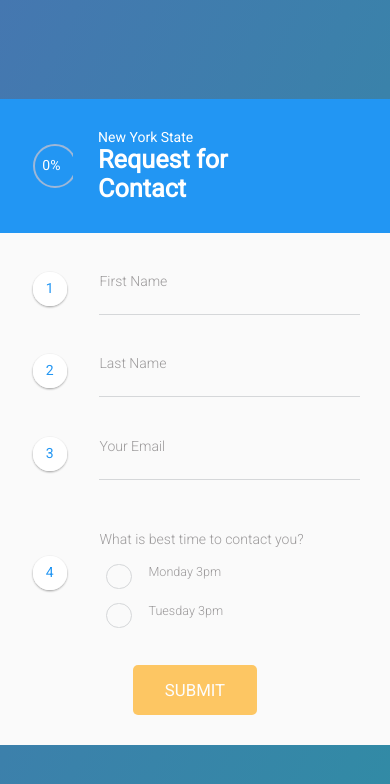
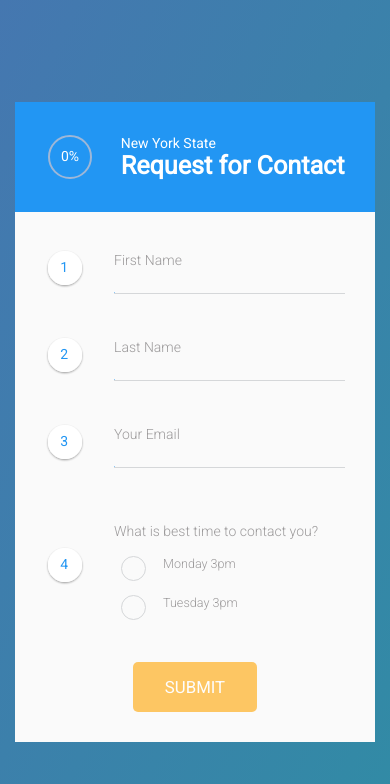
Before and after one commit to JelenaStrbac/UI-contact-form, a React (Create React App) app: page / in a window 390 px wide. Shown: the top 784 px of the page. Built offline with nearby package versions, Linux system fonts and the light colour scheme.

Commit message:
[fix]: bug fix for anim. timing  and media query

```diff
--- a/src/App.css
+++ b/src/App.css
@@ -3,3 +3,9 @@
   width: 100%;
   box-sizing: border-box;
 }
+
+@media only screen and (max-width: 480px) {
+  .App {
+    height: 100%;
+  }
+}
--- a/src/components/Header/Header.css
+++ b/src/components/Header/Header.css
@@ -15,3 +15,10 @@
 .Header {
   margin-left: 1.8rem;
 }
+
+
+@media only screen and (max-width: 480px) {
+  .Header_root {
+    padding-right: 30px;
+  }
+}
--- a/src/components/MainForm/Circle/Circle.css
+++ b/src/components/MainForm/Circle/Circle.css
@@ -12,7 +12,7 @@
 .CheckmarkSvg__circle {
   transform-origin: center;
   stroke-miterlimit: 10;
-  animation: strokeCirc 1.8s linear both;
+  animation: strokeCirc 1.4s linear both;
 }
 
 /* strik */
@@ -21,7 +21,7 @@
   stroke-dasharray: 38;
   stroke-dashoffset: 38;
   animation: stroke 0.8s cubic-bezier(0.65, 0, 0.45, 1) 1.4s forwards,
-    scale 0.8s cubic-bezier(0.65, 0, 0.45, 1) 1.9s both;
+    scale 0.7s cubic-bezier(0.65, 0, 0.45, 1) 1.9s both;
 }
 
 /* tekst */
--- a/src/containers/Header/ProgressCircle/ProgressCircle.css
+++ b/src/containers/Header/ProgressCircle/ProgressCircle.css
@@ -5,11 +5,11 @@
   stroke-dasharray: 48;
   stroke-dashoffset: 48;
   animation: stroke 0.3s cubic-bezier(0.65, 0, 0.45, 1) 0.8s forwards,
-    scale 0.3s ease-in-out 0.9s both;
+    scale 0.3s ease-in-out 1.2s both;
 }
 
 .MyTextForHundred {
-  animation: disappear 0.3s cubic-bezier(0.65, 0, 0.45, 1) 0.8s forwards;
+  animation: disappear 0.3s cubic-bezier(0.65, 0, 0.45, 1) 1s forwards;
 }
 
 @keyframes stroke {
--- a/src/containers/Header/ProgressCircle/ProgressCircle.js
+++ b/src/containers/Header/ProgressCircle/ProgressCircle.js
@@ -19,7 +19,7 @@
       return;
     }
     const increment = end > start ? 1 : -1;
-    const duration = 500;
+    const duration = 1600;
     const stepTime = Math.abs(Math.floor(duration / range));
     const counter = () => {
       current += increment;
--- a/src/containers/MainForm/MainForm.css
+++ b/src/containers/MainForm/MainForm.css
@@ -52,3 +52,13 @@
   opacity: 0.6;
   cursor: not-allowed;
 }
+
+@media only screen and (max-width: 480px) {
+  .MainForm {
+    justify-content: space-evenly;
+  }
+
+  .FormCircleInput {
+    margin-bottom: 2.5rem;
+  }
+}
--- a/src/index.css
+++ b/src/index.css
@@ -18,3 +18,9 @@
   justify-content: center;
   align-items: center;
 }
+
+@media only screen and (max-width: 360px) {
+  #root {
+    height: 100vh;
+  }
+}
```
